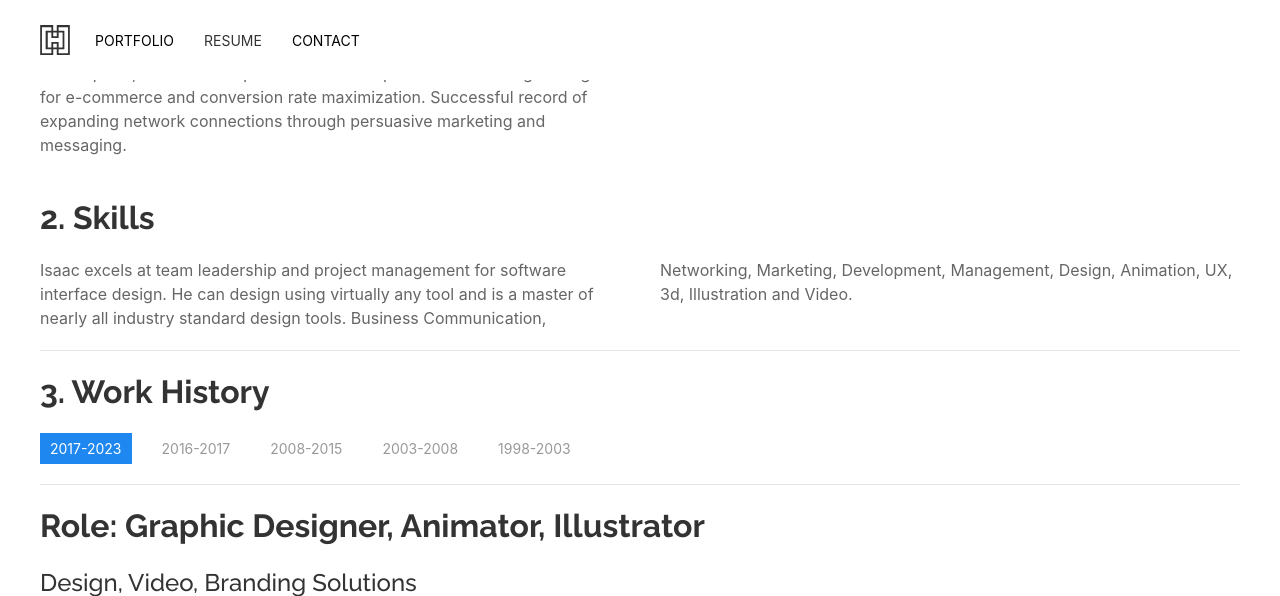
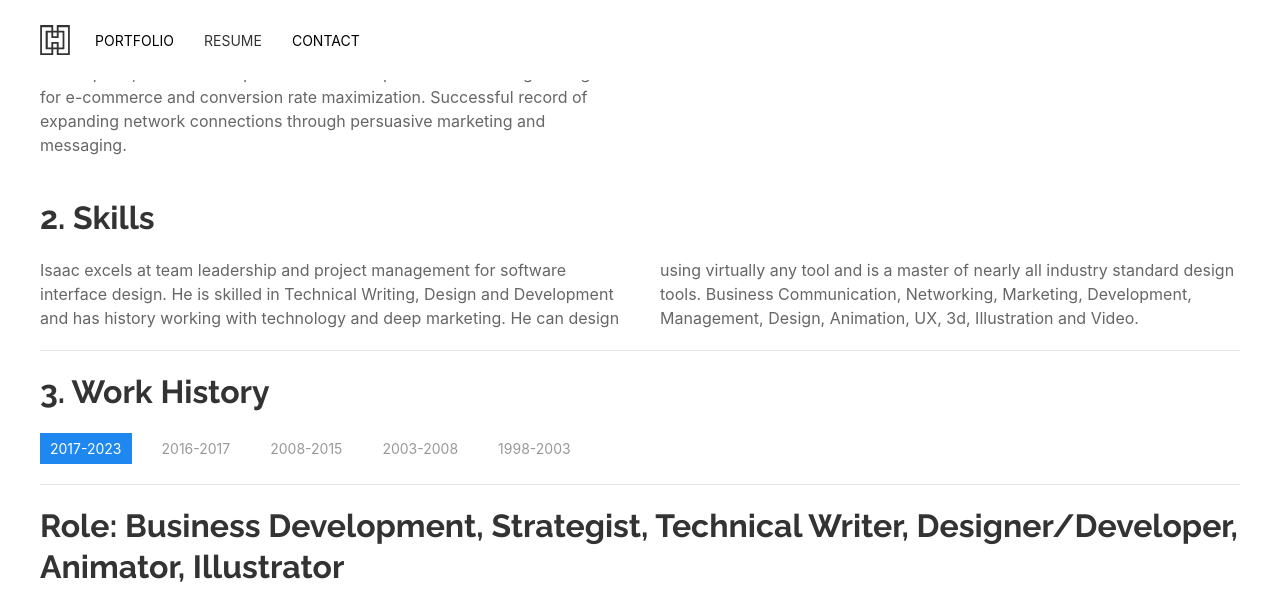
Before and after one commit to kre8t/kre8t.github.io, a Jekyll site: the page built from _pages/resume.md, in a window 1280 px wide and 900 px high, scrolled down 653 px, cut to the strip 0-596 px from the top of the window. Built offline with Jekyll 4.4.1, drawn with Linux system fonts in a browser that asks for light colours.

Commit message:
updated skills

```diff
--- a/_includes/skills.html
+++ b/_includes/skills.html
@@ -1,5 +1,5 @@
 <p class="uk-column-1-2@l">
-  Isaac excels at team leadership and project management for software interface design. He can design using virtually any tool and is a master of nearly all industry standard design tools.
+  Isaac excels at team leadership and project management for software interface design. He is skilled in Technical Writing, Design and Development and has history working with technology and deep marketing. He can design using virtually any tool and is a master of nearly all industry standard design tools.
   Business Communication, Networking, Marketing, Development, Management, Design, Animation, UX, 3d, Illustration and Video.
 </p>
 <hr>
--- a/_includes/workhistory/ijh.html
+++ b/_includes/workhistory/ijh.html
@@ -1,4 +1,4 @@
-<h2>Role: Graphic Designer, Animator, Illustrator</h2>
+<h2>Role: Business Development, Strategist, Technical Writer, Designer/Developer, Animator, Illustrator</h2>
 <h3 class="uk-margin-remove-top">Design, Video, Branding Solutions</h3>
 
 <div uk-grid>
```
